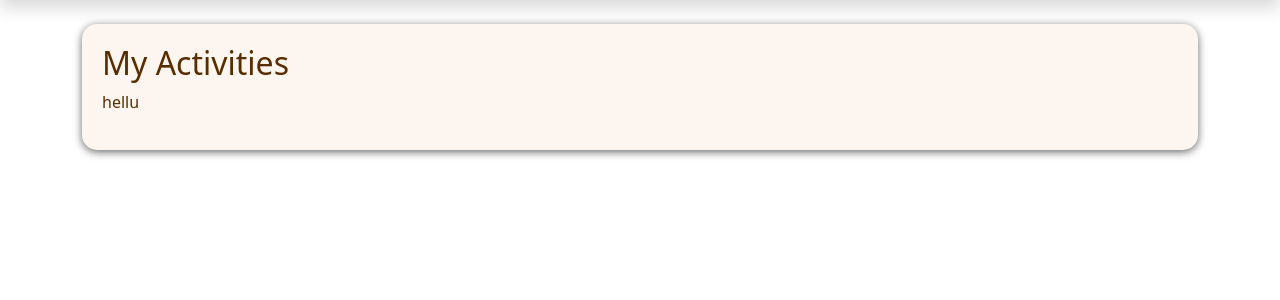
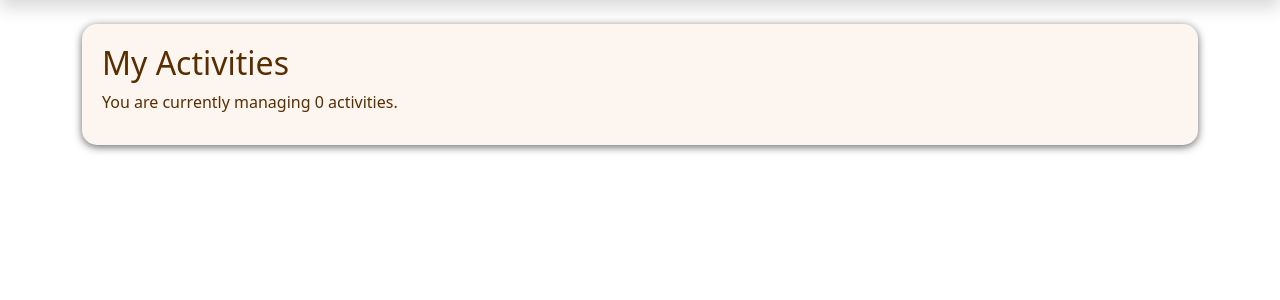
Before and after one commit to starry9x/ShareJoy, a Flask app: page /activities in a window 1280 px wide. Shown: the part 76-376 px from the top of the page. Run offline with Flask 3, Linux system fonts and the light colour scheme.

Commit message:
updated activities

```diff
--- a/app.py
+++ b/app.py
@@ -1,5 +1,10 @@
 from flask import Flask, render_template
 app = Flask(__name__)
+
+activities_list = [
+
+]
+
 @app.route("/")
 def home():
     return render_template("homepage.html", title="Home")
@@ -11,7 +16,12 @@ def messages():
     return render_template("messages.html", title="Messages")
 @app.route("/activities")
 def activities():
-    return render_template("activities.html", title="Activities")
+    num_activities = len(activities_list)
+    return render_template(
+        "activities.html",
+        title="Activities",
+        num_activities=num_activities)
+
 @app.route("/explore")
 def explore():
     return render_template("explore.html", title="Explore")
--- a/static/css/base.css
+++ b/static/css/base.css
@@ -4,7 +4,10 @@
     color: #582D00;
     background-color: #FDF6F0;
     box-shadow: 0 2px 8px rgba(0,0,0,0.6);
-    padding: 20px;
+    padding-top: 20px;
+    padding-bottom: 15px;
+    padding-left: 20px;
+    padding-right: 20px;
     margin: 20px auto;
     border-radius: 15px;
 }
--- a/templates/activities.html
+++ b/templates/activities.html
@@ -8,7 +8,7 @@
 
 <div class="section-box">
     <h1>My Activities</h1>
-    <p>hellu</p>
+    <p>You are currently managing {{ num_activities }} activities.</p>
 </div>
 
 {% endblock %}
```
